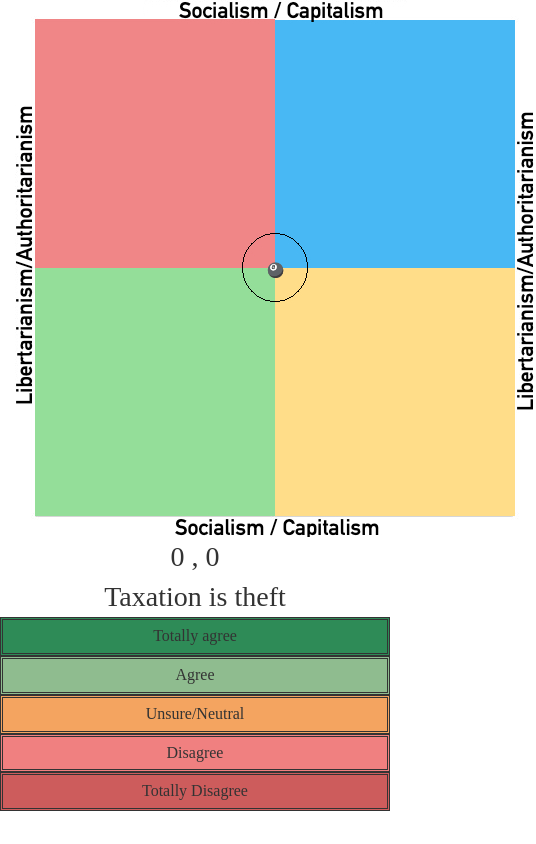
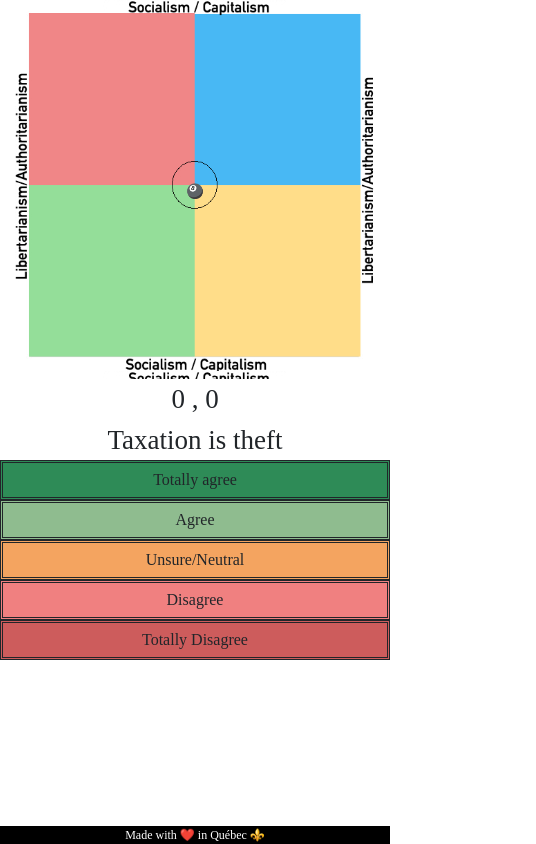
Before and after one commit to Kibranoz/polcompass, a React (Create React App) app: page / in a window 390 px wide. Shown: the whole page, 536 px wide, since content can reach past the window. Built offline with nearby package versions, Linux system fonts and the light colour scheme.

Commit message:
added a more responsive design

```diff
--- a/package.json
+++ b/package.json
@@ -11,7 +11,10 @@
     "react-scripts": "4.0.3",
     "web-vitals": "^1.1.1"
   },
+  "homepage":"https://kibranoz.github.io/polcompass/",
   "scripts": {
+    "predeploy": "npm run build",
+    "deploy": "gh-pages -d build",
     "start": "react-scripts start",
     "build": "react-scripts build",
     "test": "react-scripts test",
--- a/public/index.html
+++ b/public/index.html
@@ -10,7 +10,7 @@
       content="Web site created using create-react-app"
     />
 
-    <link rel="stylesheet" href="https://maxcdn.bootstrapcdn.com/bootstrap/3.4.1/css/bootstrap.min.css">
+    <link rel="stylesheet" href="https://maxcdn.bootstrapcdn.com/bootstrap/4.5.2/css/bootstrap.min.css">
 
     <link rel="apple-touch-icon" href="%PUBLIC_URL%/logo192.png" />
     <!--
@@ -29,7 +29,8 @@
     -->
     <title>PolCompass</title>
   </head>
-  <body>
+  <body class="d-flex flex-column min-vh-100"
+  >
     <noscript>You need to enable JavaScript to run this app.</noscript>
     <div id="root"></div>
     <!--
@@ -43,4 +44,7 @@
       To create a production bundle, use `npm run build` or `yarn build`.
     -->
   </body>
+  <footer class="mt-auto">
+    Made with ❤️ in Québec ⚜️
+  </footer>
 </html>
--- a/src/AnswerSelection/AnswerSelection.css
+++ b/src/AnswerSelection/AnswerSelection.css
@@ -1,5 +1,4 @@
 .questionArea{
     max-width:1000px;
     margin:auto;
-    min-height:50%!important;
 }
--- a/src/App.js
+++ b/src/App.js
@@ -22,7 +22,7 @@ class App extends Component{
       7: {"question":"Gay couples should be able to adopt", "affects":"social", "direction": -1},
       8: {"question":"Women dresses today are too revealing", "affects":"social", "direction": 1},
       9: {"question":"Corporations are unfairly exploiting their workers", "affects":"economic", "direction": -1},
-      10: {"question":"Schools should be handled by the private sector, and parents should be able to choose where to send their kids", "affects":"economic", "direction": 1},
+      10: {"question":"Charters schools are a better solution than a public education system", "affects":"economic", "direction": 1},
 
 
 
@@ -54,11 +54,11 @@ class App extends Component{
     <div className="App">
       <div className="container-fluid">
       <div className = "row">
-      <div className="col-xs-12">
+      <div className="col-12">
     <Grid economic = {this.state.economic} social = {this.state.social}></Grid>
     </div></div>
     <div className="container-fluid">
-    <div className="col-xs-12">
+    <div className="col-12">
     <Question questionString = {this.questions[this.state.questionIndex]["question"]}></Question>
     </div></div> </div>
     <AnswerSelection question = {this.questions[this.state.questionIndex]} questionHandler = {this.nextQuestion} clickHandlerFunctions={{"economic":this.changeEconomicStateBy,"social": this.changeSocialStateBy}}></AnswerSelection>
--- a/src/Question/Question.css
+++ b/src/Question/Question.css
@@ -1,3 +1,7 @@
+div.question{
+    font-size:27px;
+    min-height: 20px;
+}
 div{
-    font-size:28px;
+    font-size:27px;
 }
--- a/src/Question/Question.js
+++ b/src/Question/Question.js
@@ -10,7 +10,7 @@ class Question extends Component{
       render(){
         return(
             <Fragment>
-                <div>
+                <div className="question">
                    { this.props.questionString }
                 </div>
             </Fragment>
--- a/src/grid/Grid.css
+++ b/src/grid/Grid.css
@@ -7,4 +7,19 @@ div.grid-area{
     width:521px;
     height:537px;
     margin:auto;
+    align-content: center;
 }
+
+@media (max-width:500px){
+    div.grid-area, .Grid img{
+   width:100%;
+   margin: unset;
+   padding:unset;
+   background-size: 100%;
+   max-height:379px;
+    }
+    .Grid img{
+        min-width: 100%!important;
+        margin:0;
+    }
+}
--- a/src/grid/Grid.js
+++ b/src/grid/Grid.js
@@ -1,5 +1,6 @@
 import { render } from "@testing-library/react";
 import { Component, Fragment } from "react";
+import compass from "./compass4.jpg"
 import "./Grid.css";
 
 class Grid extends Component{
@@ -17,11 +18,10 @@ class Grid extends Component{
             textAlign: "center",
             top:"50%",
 
-            transform: "translate("+2*this.props.economic+"px,"+ (-2)*this.props.social+"px)",
-            paddingTop: "267px",
-            paddingBottom:"268px"
+            transform: "translate("+0.5*this.props.economic+"%,"+ (-0.5)*this.props.social+"%)",
+            paddingTop: "50.5%",
+            paddingBottom:"49.5%"
         }}>🎱</div>
-
         </div>
         <div>
         {this.props.economic} , {this.props.social} </div>
--- a/src/index.css
+++ b/src/index.css
@@ -3,9 +3,20 @@ body {
   font-family: "Futura";
   -webkit-font-smoothing: antialiased;
   -moz-osx-font-smoothing: grayscale;
+  min-height:100%!important;
 }
 
 code {
   font-family: source-code-pro, Menlo, Monaco, Consolas, 'Courier New',
     monospace;
 }
+footer{
+  background-color: black;
+  font-size:12px;
+  color:white;
+  text-align:center;
+  max-height: 5%;
+  width:100%;
+
+
+}
```
Also changed, not shown: 1 other file (tests, documents, lock files or other folders).
